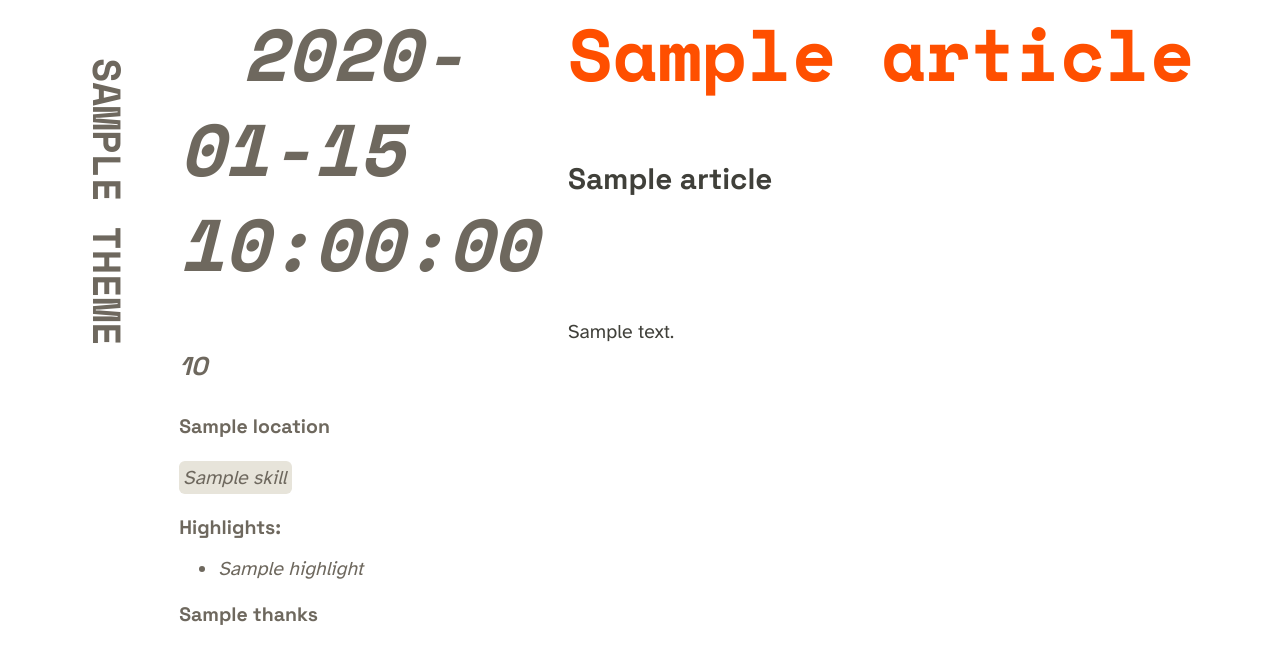
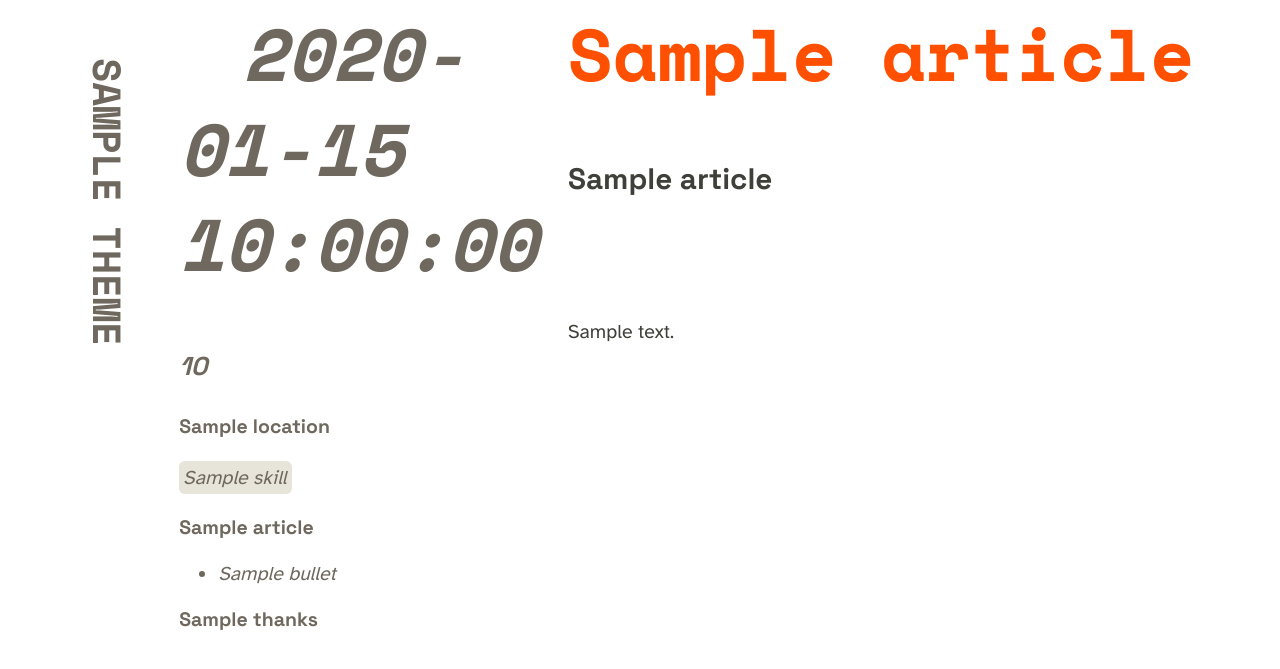
Before and after one commit to bencobley/bencobley.github.io, a Flask app: template templates/timeline.html in a window 1280 px wide. Shown: the part 33-702 px from the top of the page. Run offline with Flask 3, Linux system fonts and the light colour scheme; the template is opened without the code that fills it: most values are stand-ins (such as "Sample title", 1, 10 or a date in 2020).

Commit message:
Change highlights to generic heading/bullets

```diff
--- a/static/style.css
+++ b/static/style.css
@@ -389,21 +389,18 @@ video {
   font-style: italic;
 }
 
-.location {
-}
-
-.highlights {
+.bullets {
   line-height: 1.5;
   font-family: "hyperlegible", sans-serif;
   font-style: italic;
   font-weight: normal;
 }
 
-.highlights a::after {
+.bullets a::after {
   content: ">>";
 }
 
-.highlights a:hover {
+.bullets a:hover {
   text-decoration: none;
 }
 
--- a/templates/timeline.html
+++ b/templates/timeline.html
@@ -29,11 +29,11 @@
             <span class="skill">{{ skill }}</span>
             {% endfor %}
           </span>
-          <b>Highlights:</b>
-          <span class="highlights">
+          <span class="heading">{{ article['heading'] }}</span>
+          <span class="bullets">
             <ul>
-              {% for highlight in article['highlights'] %}
-              <li>{{ highlight }}</li>
+              {% for bullet in article['bullets'] %}
+              <li>{{ bullet }}</li>
               {% endfor %}
             </ul>
           </span>
```
